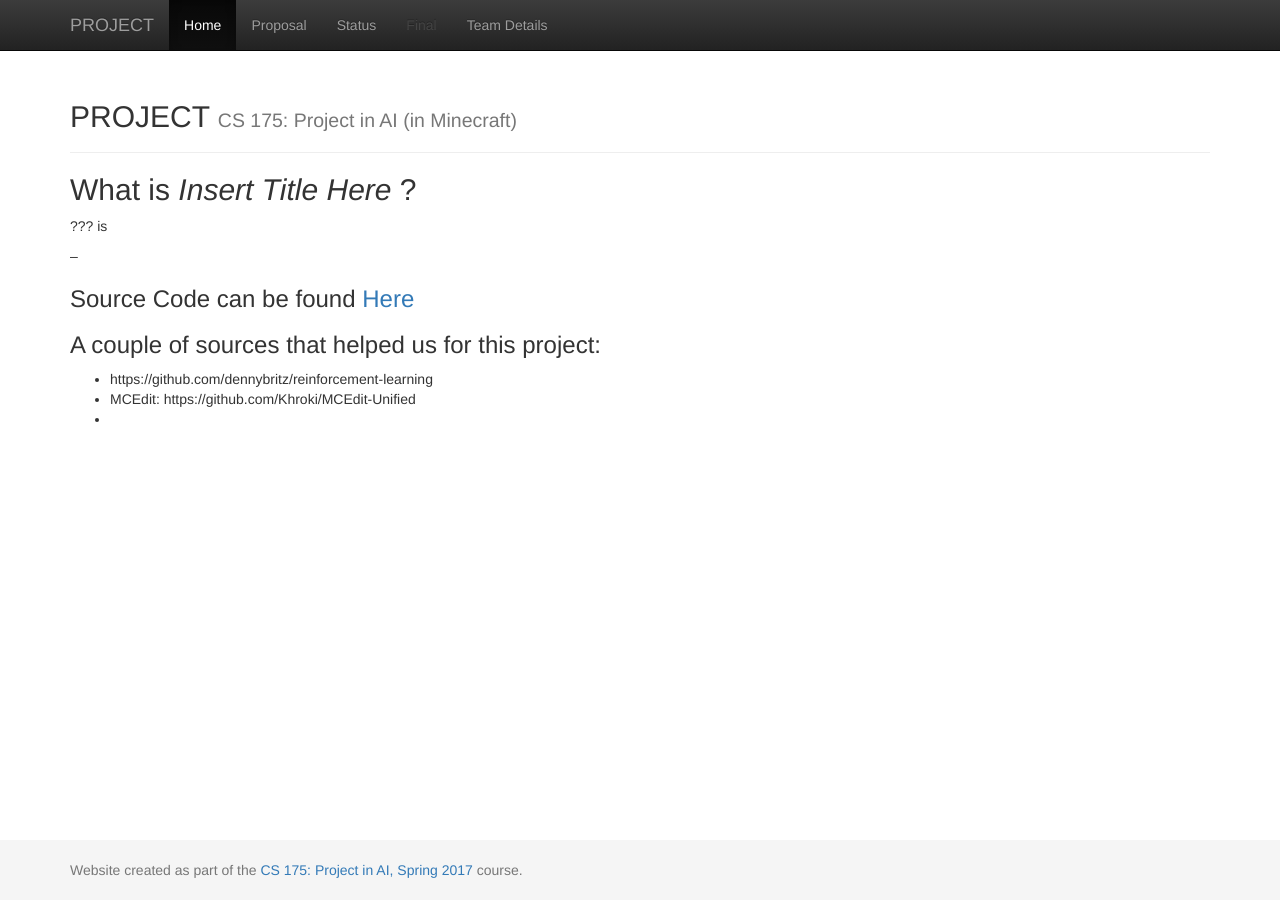
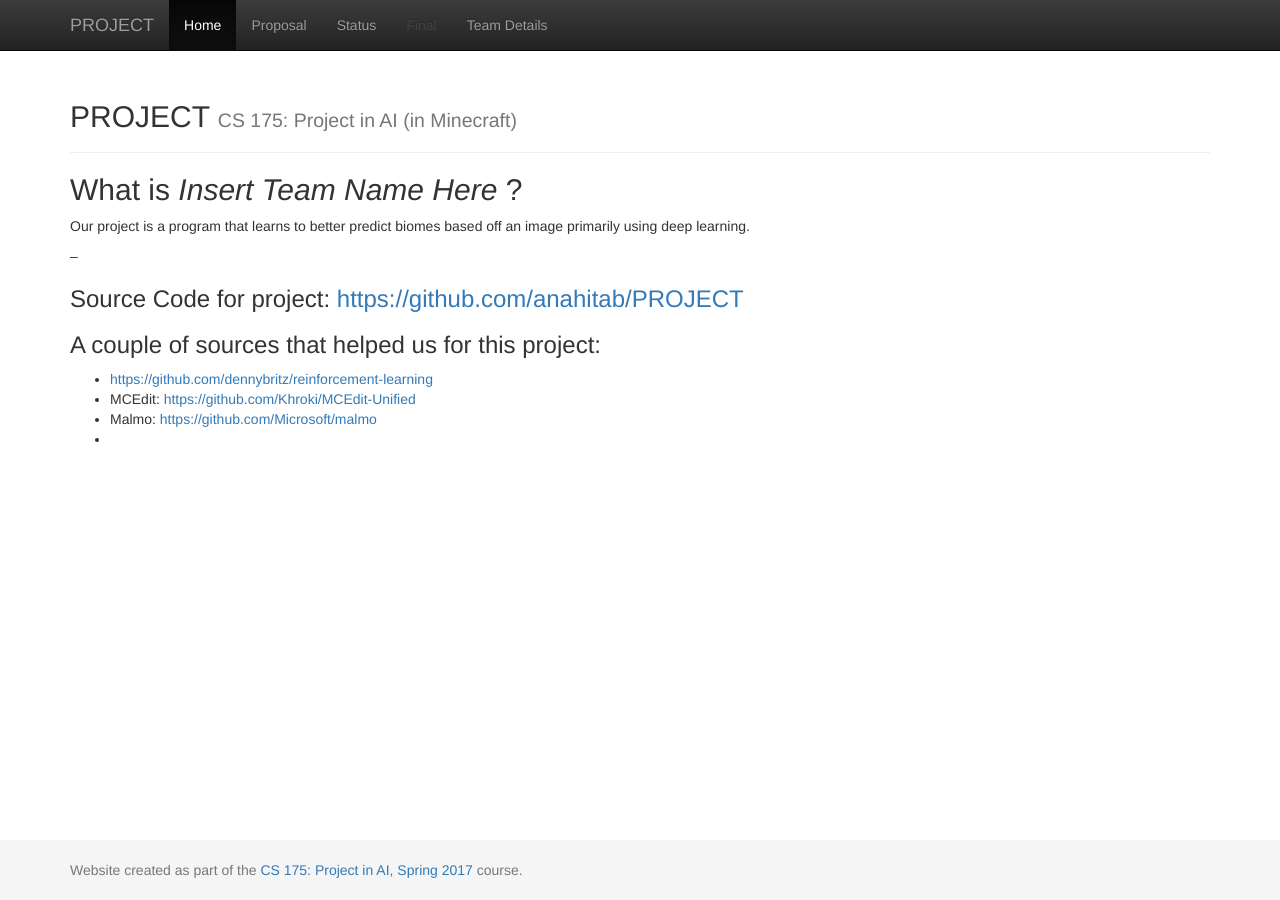
Before and after one commit to anahitab/A-Deep-Learning-Model-to-predict-frames-from-Malmo-Env-in-real-time, a Jekyll site: the page built from docs/index.md, in a window 1280 px wide. Built offline with Jekyll 4.4.1, drawn with Linux system fonts in a browser that asks for light colours.

Commit message:
more updates to index.md & status.md, still WIP

```diff
--- a/docs/index.md
+++ b/docs/index.md
@@ -3,20 +3,21 @@ layout: default
 title:  Home
 ---
 
-## What is _Insert Title Here_ ?
+## What is _Insert Team Name Here_ ?
 
-??? is
+Our project is a program that learns to better predict biomes based off an image primarily using deep learning.
 
 --
 
 
 
-### Source Code can be found [Here](https://github.com/anahitab/PROJECT)
+### Source Code for project: <https://github.com/anahitab/PROJECT>
 
 
 
 ### A couple of sources that helped us for this project:
 
-- https://github.com/dennybritz/reinforcement-learning
-- MCEdit: https://github.com/Khroki/MCEdit-Unified
+- <https://github.com/dennybritz/reinforcement-learning>
+- MCEdit: <https://github.com/Khroki/MCEdit-Unified>
+- Malmo: <https://github.com/Microsoft/malmo>
 -
```
Also changed, not shown: docs/status.md (+1 -1 lines).
